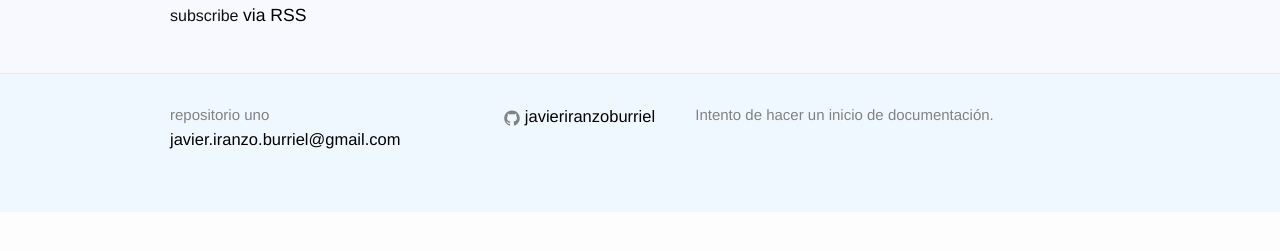
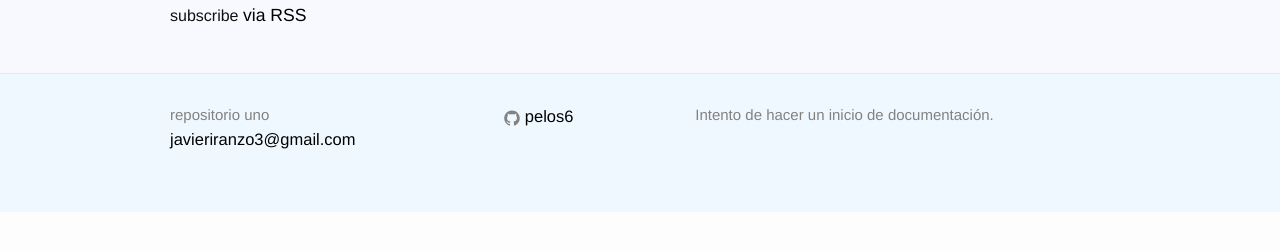
Before and after one commit to pelos6/repositorioUno, a Jekyll site: the page built from docs/index.html, in a window 1280 px wide. Shown: the part 264-515 px from the top of the page. Built offline with Jekyll 4.4.1, drawn with Linux system fonts in a browser that asks for light colours; nearby versions of some CDN libraries.

Commit message:
Update _config.yml

```diff
--- a/docs/_config.yml
+++ b/docs/_config.yml
@@ -14,7 +14,7 @@
 # You can create any custom variable you would like, and they will be accessible
 # in the templates via {{ site.myvariable }}.
 title: repositorio uno
-email: javier.iranzo.burriel@gmail.com
+email: javieriranzo3@gmail.com
 description: >
   Intento de hacer un inicio de documentación.
 #description: > # this means to ignore newlines until "baseurl:"
@@ -23,9 +23,9 @@ description: >
 #  Google search results) and in your feed.xml site description.
 baseurl: "/repositorioUno" # the subpath of your site, e.g. /blog
 #url: "http://example.com" # the base hostname & protocol for your site
-url: "https://javieriranzoburriel.github.io" # the base hostname & protocol for your site
+url: "https://pelos6.github.io" # the base hostname & protocol for your site
 #twitter_username: jekyllrb
-github_username:  javieriranzoburriel
+github_username:  pelos6
 
 # Build settings
 markdown: kramdown
```
